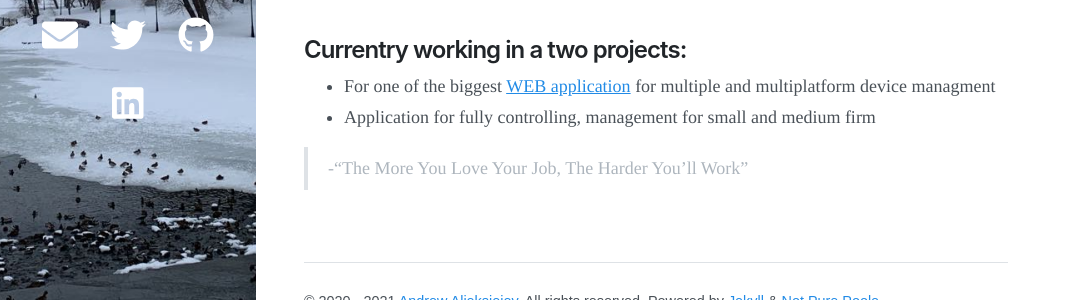
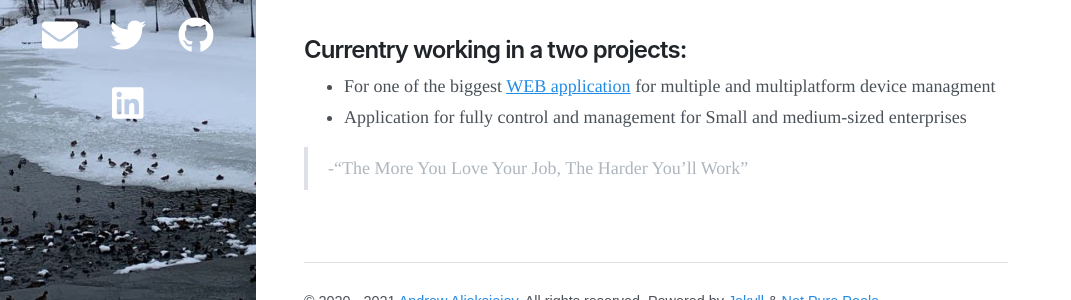
Before and after one commit to Brainisthekey/brainkey_blog, a Jekyll site: the page built from about.md, in a window 1280 px wide and 900 px high, scrolled down 1167 px. Shown: the part 538-838 px from the top of the window, without its empty margins (0-1071 px from the left). Built offline with Jekyll 4.4.1, drawn with Linux system fonts in a browser that asks for light colours; nearby versions of some CDN libraries.

Commit message:
fix: mistakes

```diff
--- a/about.md
+++ b/about.md
@@ -44,6 +44,6 @@ I have an expirience working in a project where a lot of features such as:  [Doc
 ## Currentry working in a two projects:
 
  - For one of the biggest [WEB application](https://en.wikipedia.org/wiki/Web_application) for multiple and multiplatform device managment
- - Application for fully controlling, management for small and medium firm
+ - Application for fully control and management for Small and medium-sized enterprises
 
 > -"The More You Love Your Job, The Harder You’ll Work"
```
Also changed, not shown: 4 other files.
